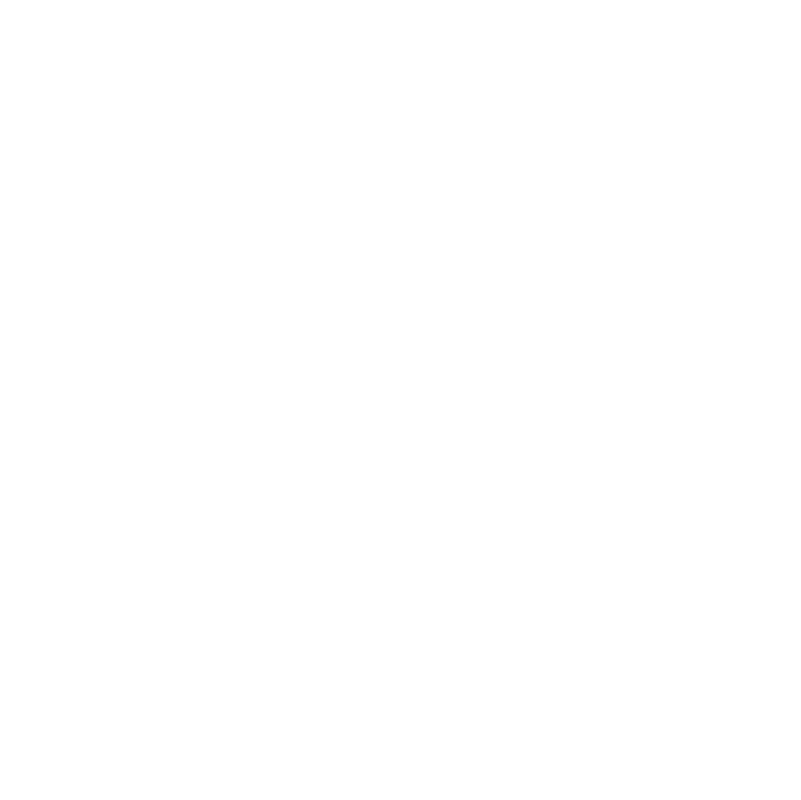
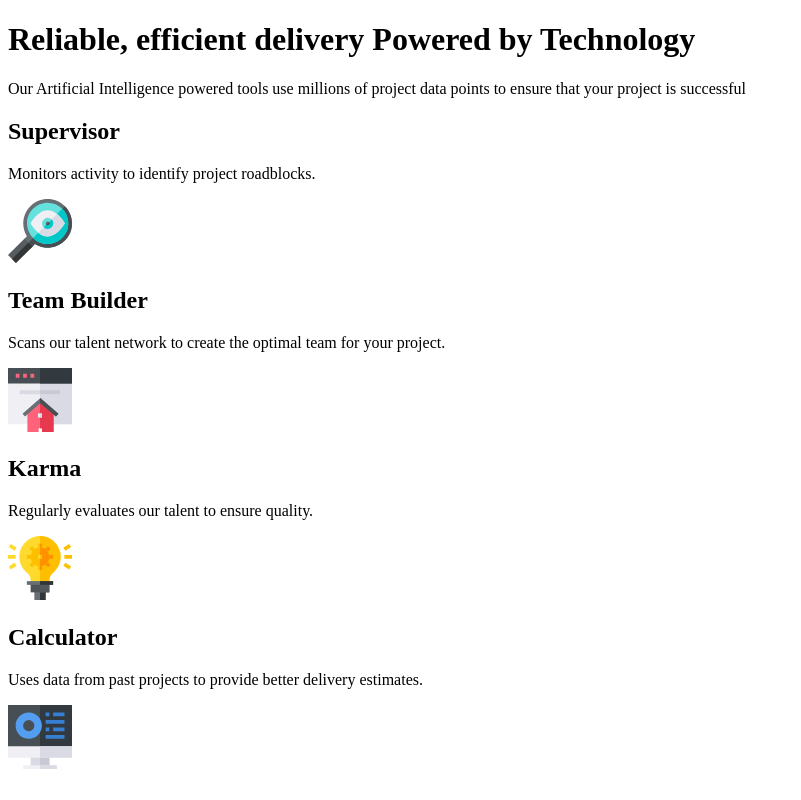
Before and after one commit to Kivanga/four-card-feature-section, a plain HTML site: page index.html in a window 1280 px wide. Shown: the whole page, without its empty margins (0-801 px from the left). Drawn offline with Linux system fonts and the light colour scheme.

Commit message:
Added basic html elements

```diff
--- a/index.html
+++ b/index.html
@@ -8,5 +8,66 @@
 </head>
 <body>
 
+    <main class="container">
+
+        <!-- Header Section -->
+
+        <header class="header">
+
+            <h1 class="title">
+
+                <span>Reliable, efficient delivery</span>
+                <span>Powered by Technology</span>
+
+            </h1>
+
+            <p class="subtitle">Our Artificial Intelligence powered tools use millions of project data points to ensure that your project is successful</p>
+
+        </header>
+
+        <!-- Cards Grid -->
+
+        <div class="cards-grid">
+
+            <!-- Supervisor Card -->
+            <article class="card supervisor">
+
+                <h2 class="card-title">Supervisor</h2>
+                <p class="card-text">Monitors activity to identify project roadblocks.</p>
+                <img src="./images/icon-supervisor.svg" alt="supervisor icon" class="card-icon">
+
+            </article>
+
+            <!-- Team Builder Card -->
+            <article class="card team-builder">
+
+                <h2 class="card-title">Team Builder</h2>
+                <p class="card-text">Scans our talent network to create the optimal team for your project.</p>
+                <img src="./images/icon-team-builder.svg" alt="team builder icon" class="card-icon">
+
+            </article>
+
+            <!-- Karma Card -->
+            <article class="card karma">
+
+                <h2 class="card-title">Karma</h2>
+                <p class="card-text">Regularly evaluates our talent to ensure quality.</p>
+                <img src="./images/icon-karma.svg" alt="karma icon" class="card-icon">
+
+            </article>
+
+            <!-- Calculator Card -->
+            <article class="card calculator">
+
+                <h2 class="card-title">Calculator</h2>
+                <p class="card-text">Uses data from past projects to provide better delivery estimates.</p>
+                <img src="./images/icon-calculator.svg" alt="calculator icon" class="card-icon">
+
+            </article>
+
+        </div>
+
+    </main>
+
 </body>
 </html>
```
